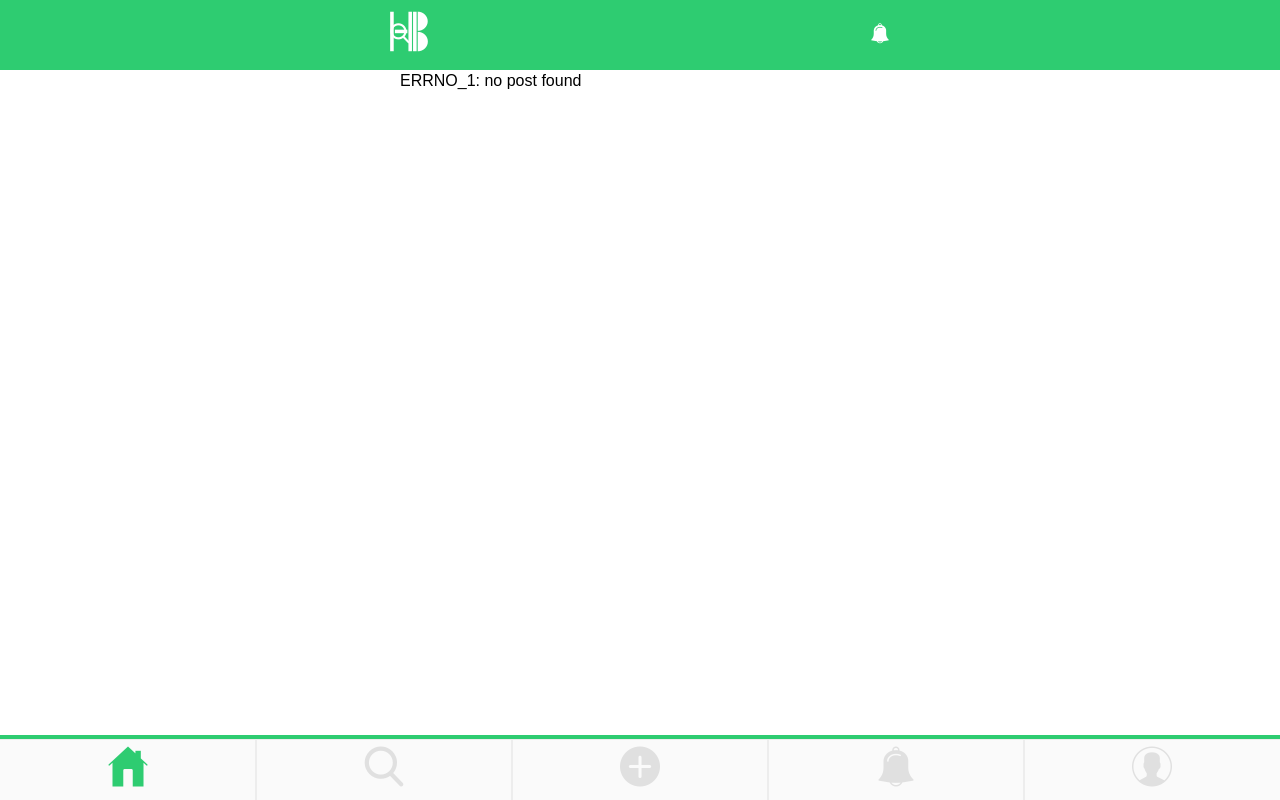
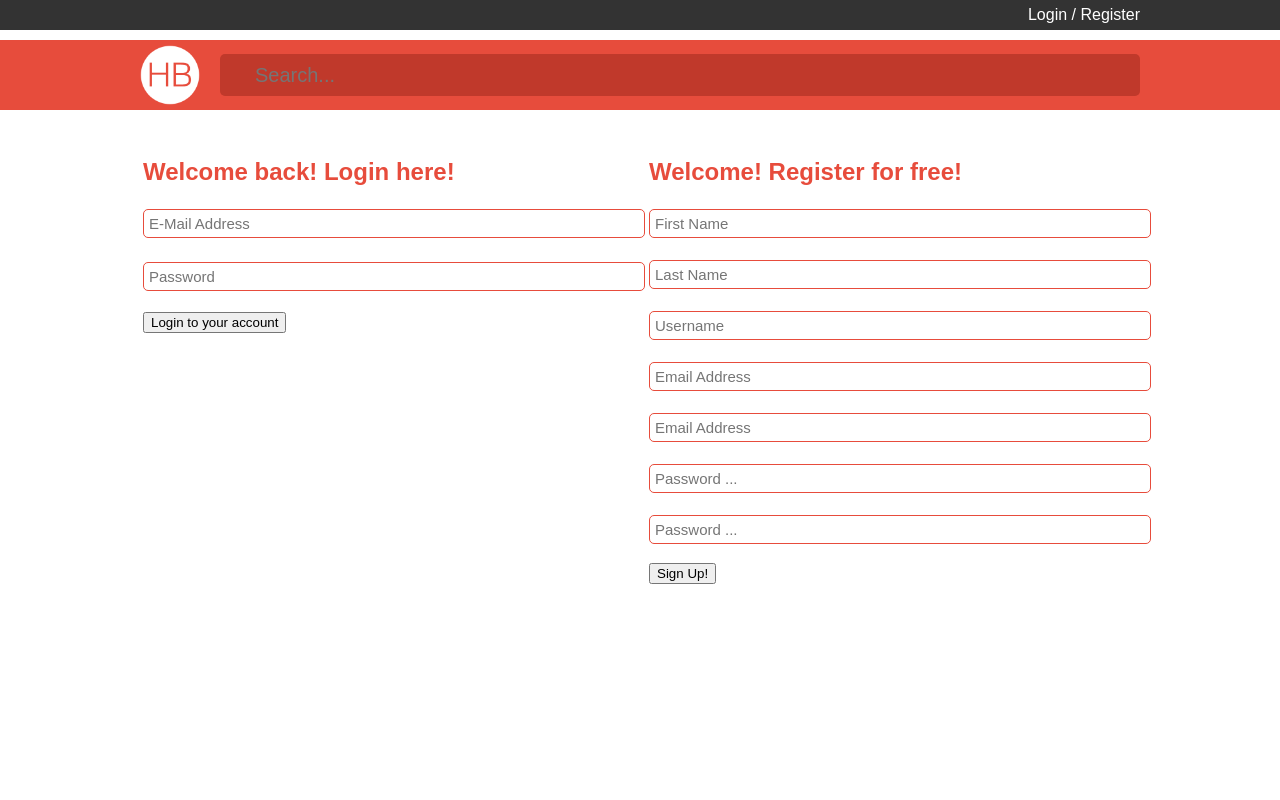
Before and after one commit to HoogleyBoogley/social-network-web, a PHP site: page / in a window 1280 px wide. Run offline with PHP 8.4, Linux system fonts and the light colour scheme; data that the repository does not hold is empty; some web fonts are replaced.

Commit message:
Add files via upload

```diff
--- /dev/null
+++ b/css/header.css
@@ -0,0 +1,71 @@
+.header {
+    background-color: #e74c3c;
+    height: 70px;
+    width: 100%;
+    padding: 0;
+}
+
+.second_header {
+    background-color: rgba(0, 0, 0, 0.8);
+    height: 30px;
+    width: 100%;
+}
+
+#header_divider {
+    height: 10px;
+    background-color: white;
+    width: 100%;
+}
+
+#header {
+    width: 1000px;
+    margin: 0 auto;
+}
+
+#second_header {
+    width: 1000px;
+    margin: 0 auto;
+}
+
+#search {
+    background-color: #c0392b;
+    position: absolute;
+    display: inline;
+}
+
+.search {
+    margin-top: -28px;
+    width: 920px;
+    height: 30px;
+    float: right;
+    border-radius: 5px;
+}
+
+.search input[type="text"] {
+    outline: none;
+    height: 30px;
+    border: 0 none;
+    width: 870px;
+    padding: 6px 15px 6px 35px;
+    border-radius: 5px;
+    color: white;
+    font-size: 20px;
+    font-weight: 100;
+}
+
+.search input[type="text"]:focus {
+    width: 870px;
+    border-radius: 5px;
+    color: white;
+    font-size: 20px;
+    font-weight: 100;
+}
+
+#nav_link {
+    color: white;
+    text-decoration: none;
+}
+
+#second_header {
+    text-align: right;
+}
--- /dev/null
+++ b/css/home.css
@@ -0,0 +1,39 @@
+#home input[type="text"] {
+    background-color: white;
+    border: 1px solid #e74c3c;
+    font-size: 15px;
+    padding: 5px;
+    width: 490px;
+    margin-bottom: 3px;
+    margin-top: 3px;
+    outline: none;
+    border-radius: 5px;
+}
+
+#home input[type="password"] {
+    background-color: white;
+    border: 1px solid #e74c3c;
+    font-size: 15px;
+    padding: 5px;
+    width: 490px;
+    margin-bottom: 3px;
+    margin-top: 3px;
+    outline: none;
+    border-radius: 5px;
+}
+
+#home {
+    margin: 0 auto;
+}
+
+#home select {
+    background-color: white;
+    border: 1px solid #e74c3c;
+    font-size: 15px;
+    padding: 5px;
+    width: 501px;
+    margin-bottom: 3px;
+    margin-top: 3px;
+    outline: none;
+    border-radius: 5px;
+}
--- /dev/null
+++ b/css/layout.css
@@ -0,0 +1,4 @@
+body {
+    margin: 0;
+    padding: 0;
+}
--- /dev/null
+++ b/css/nav.css
@@ -0,0 +1,21 @@
+#header {
+    color: white;
+    line-height: 70px;
+    height: 70px;
+    padding: 0;
+}
+
+#second_header {
+    color: white !important;
+    line-height: 30px;
+}
+
+#logo {
+    vertical-align: middle;
+}
+
+#logo img {
+    height: 60px;
+    margin-top: -10px;
+    display: inline;
+}
--- /dev/null
+++ b/css/text.css
@@ -0,0 +1,8 @@
+body {
+    font-family: sans-serif;
+    font-weight: 100;
+}
+
+h2 {
+    color: #e74c3c;
+}
--- /dev/null
+++ b/inc/connect.php
@@ -0,0 +1,4 @@
+<?php
+mysql_connect("107.180.25.212","HoogleyBoogley","admin");
+mysql_select_db("HBN") or die("Couldn't connect to database!")
+?>
--- /dev/null
+++ b/inc/info.php
@@ -0,0 +1 @@
+<?php phpinfo(); ?>
--- a/index.php
+++ b/index.php
@@ -1,15 +1,129 @@
-<?php require_once 'elements/header.php'; ?>
+<?php require_once './template/header.php'; ?>
+<div class="container" style="width:1000px; margin:0 auto; padding-top:25px;">
+    <?php
 
+        $reg = $_POST['reg'];
 
+        //registration form
+        $fn = strip_tags(@$_POST['fname']);
+        $ln = strip_tags(@$_POST['lname']);
+        $un = strip_tags(@$_POST['username']);
+        $em = strip_tags(@$_POST['email']);
+        $em2 = strip_tags(@$_POST['email2']);
+        $pswd = strip_tags(@$_POST['password']);
+        $pswd2 = strip_tags(@$_POST['password2']);
+        $d = date("Y-m-d"); // Year - Month - Day
 
-		<div class="body_body">
-			<div class="body_container">
-				<br /><br /><br /><br />
-				ERRNO_1: no post found
-			</div>
+        if ($reg) {
+        if ($em==$em2) {
+        // Check username
+        $u_check = mysql_query("SELECT username FROM users WHERE username='$un'");
+        $check = mysql_num_rows($u_check);
+        // Check email
+        $e_check = mysql_query("SELECT email FROM users WHERE email='$em'");
+        $email_check = mysql_num_rows($e_check);
+        if ($check == 0) {
+          if ($email_check == 0) {
+        // are rows filled in
+        if ($fn&&$ln&&$un&&$em&&$em2&&$pswd&&$pswd2) {
+        // passwords match?
+        if ($pswd==$pswd2) {
+        // how long are names
+        if (strlen($un)>25||strlen($fn)>25||strlen($ln)>25) {
+        echo "Your names are too long!";
+        }
+        else
+        {
+        // check the maximum length of password does not exceed 25 characters and is not less than 5 characters
+        if (strlen($pswd)>16||strlen($pswd)<6) {
+        echo "Passwords must be between 6 and 16 characters!";
+        }
+        else
+        {
+        //encrypt password
+        $pswd = md5($pswd);
+        $pswd2 = md5($pswd2);
+        $query = mysql_query("INSERT INTO users VALUES ('','$un','$fn','$ln','$em','$pswd','$d','0','Write something about yourself.','','',)") or die(mysql_error());
+        die("<h2>Welcome to our community!</h2>Login to your account to begin your journy...");
+        }
+        }
+        }
+        else {
+        echo "Your passwords don't match!";
+        }
+        }
+        else
+        {
+        echo "Please fill in all of the fields";
+        }
+        }
+        else
+        {
+         echo "Sorry, but it looks like someone has already used that email!";
+        }
+        }
+        else
+        {
+        echo "Username already taken ...";
+        }
+        }
+        else {
+        echo "Your E-mails don't match!";
+        }
+        }
+    ?>
+    <?php
+    if (isset($_POST["user_login"]) && isset($_POST["password_login"])) {
+    	$user_login = preg_replace('#[^A-Za-z0-9]#i', '', $_POST["user_login"]); // filter everything but numbers and letters
+        $password_login = preg_replace('#[^A-Za-z0-9]#i', '', $_POST["password_login"]); // filter everything but numbers and letters
+    	$md5password_login = md5($password_login);
+        $sql = mysql_query("SELECT id FROM users WHERE username='$user_login' AND password='$md5password_login' AND closed='no' LIMIT 1"); // query the person
+    	//Check for their existance
+    	$userCount = mysql_num_rows($sql); //Count the number of rows returned
+    	if ($userCount == 1) {
+    		while($row = mysql_fetch_array($sql)){
+                 $id = $row["id"];
+    	}
+    		 $_SESSION["id"] = $id;
+    		 $_SESSION["user_login"] = $user_login;
+    		 $_SESSION["password_login"] = $password_login;
+             exit("<meta http-equiv=\"refresh\" content=\"0\">");
+    		} else {
+    		echo 'That information is incorrect, try again';
+    		exit();
+    	}
+    }
+    ?>
+    <div id="home">
+        <table>
+            <tr>
+                <td width="50%" valign="top">
+                    <h2>Welcome back! Login here!</h2>
+                    <input type="text" name="user_login" size="25" placeholder="E-Mail Address" /><br /><br />
+                    <input type="password" name="pass_login" size="25" placeholder="Password" /><br /><br />
+                    <input type="submit" name="button" id="button" value="Login to your account">
+                </td>
+                <td width="50%" valign="top">
+                    <h2>Welcome! Register for free!</h2>
+                        <form action="#" method="post">
+                            <input type="text" size="40" name="fname"  class="auto-clear" title="First Name" placeholder="First Name" value="<?php echo $fn; ?>"><p />
+                            <input type="text" size="40" name="lname" class="auto-clear" title="Last Name" placeholder="Last Name" value="<?php echo $ln; ?>"><p />
+                            <input type="text" size="40" name="username" class="auto-clear" title="Username" placeholder="Username" value="<?php echo $un; ?>"><p />
+                            <input type="text" size="40" name="email" class="auto-clear" title="Email" placeholder="Email Address" value="<?php echo $em; ?>"><p />
+                            <input type="text" size="40" name="email2" class="auto-clear" title="Repeat Email" placeholder="Email Address" value="<?php echo $em2; ?>"><p />
+                            <input type="password" size="40" name="password" placeholder="Password ..."><p />
+                            <input type="password" size="40" name="password2" placeholder="Password ..."><p />
+                            <input type="submit" name="reg" value="Sign Up!">
+                        </form>
+                        <!-- <select name="gender">
+                            <option value="" disabled selected>Gender</option>
+                            <option value="male">Male</option>
+                            <option value="female">Female</option>
+                        </select><br /><br /> -->
+                </td>
+            </tr>
+        </table>
+    </div>
+</div>
 
-		</div>
-
-
-
-<?php require_once 'elements/footer.php'; ?>
+<?php require_once './template/footer.php'; ?>
--- /dev/null
+++ b/template/footer.php
@@ -0,0 +1,2 @@
+    </body>
+</html>
--- /dev/null
+++ b/template/header.php
@@ -0,0 +1,35 @@
+<?php
+mysql_connect("107.180.25.212","HoogleyBoogley","admin");
+mysql_select_db("HBN") or die("Couldn't connect to database!");
+?>
+
+<!DOCTYPE html>
+<html>
+    <head>
+        <meta charset="utf-8" />
+        <title>HoogleyBoogley Network</title>
+        <link rel="stylesheet" type="text/css" href="css/layout.css" />
+        <link rel="stylesheet" type="text/css" href="css/nav.css" />
+        <link rel="stylesheet" type="text/css" href="css/header.css" />
+        <link rel="stylesheet" type="text/css" href="css/home.css" />
+        <link rel="stylesheet" type="text/css" href="css/text.css" />
+    </head>
+    <body>
+        <div class="second_header">
+            <div id="second_header">
+                <a href="#" id="nav_link">Login / Register</a>
+            </div>
+        </div>
+        <div id="header_divider"></div>
+        <div class="header">
+            <div id="header">
+                <div id="logo">
+                    <img src="./img/logo.png" align="middle" />
+                </div>
+                <div class="search">
+                    <form action="search.php" method="get" class="search">
+                        <input type="text" name="q" size="60" placeholder="Search..." id="search">
+                    </form>
+                </div>
+            </div>
+        </div>
```
Also changed, not shown: users.sql (added, +42 -0 lines), img/logo.png (added).
